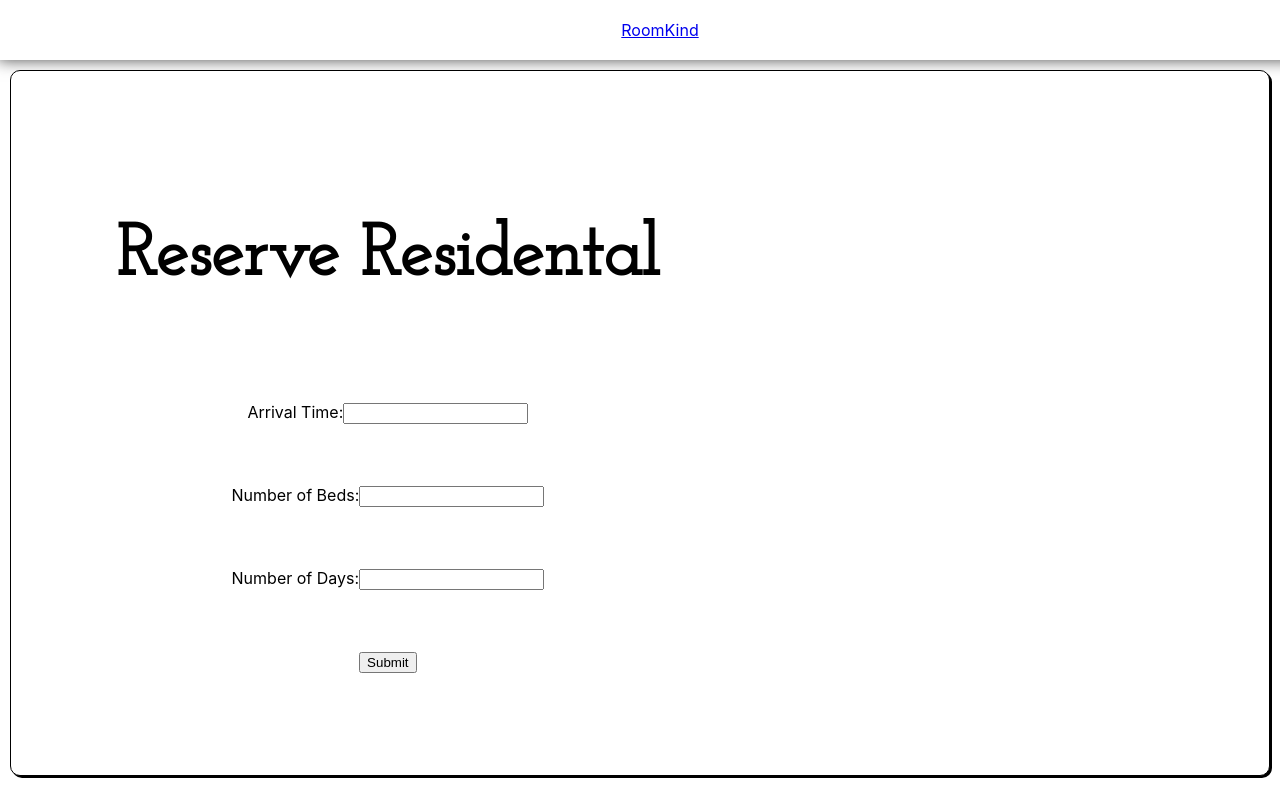
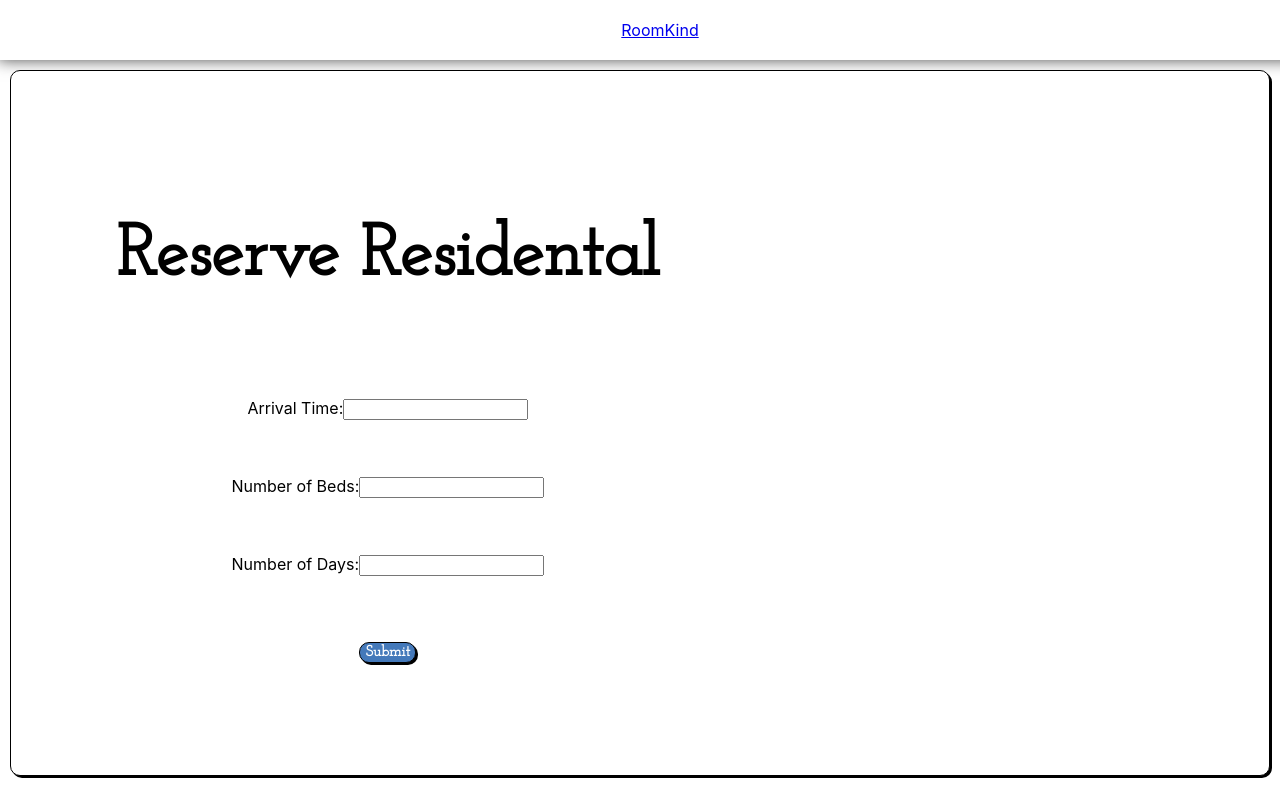
Before and after one commit to jnottin/project3_roomKind, a React (Create React App) app in the folder client/: page /reserveResidence in a window 1280 px wide. Shown: the top 800 px of the page. Built offline with nearby package versions, Linux system fonts and the light colour scheme.

Commit message:
reserveresidence

```diff
--- a/client/src/ReserveResidence/ReserveResidence.css
+++ b/client/src/ReserveResidence/ReserveResidence.css
@@ -26,14 +26,14 @@ h1 {
   text-align: center;
 }
 
-btn:hover {
+button:hover {
   background: red;
 }
-btn {
+button {
   background: #4479ba;
   color: #fff;
   font-family: Josefin Slab;
-  font-size: 40px;
+  font-size: 15px;
   font-weight: bold;
   text-align: center;
   border: 1px solid black;
--- a/client/src/ReserveResidence/ReserveResidence.js
+++ b/client/src/ReserveResidence/ReserveResidence.js
@@ -28,7 +28,7 @@ class ReserveResidence extends Component {
             </label>
           </div>
           <div>
-            <button className="btn">Submit</button>
+            <button>Submit</button>
           </div>
         </div>
       </form>
```
